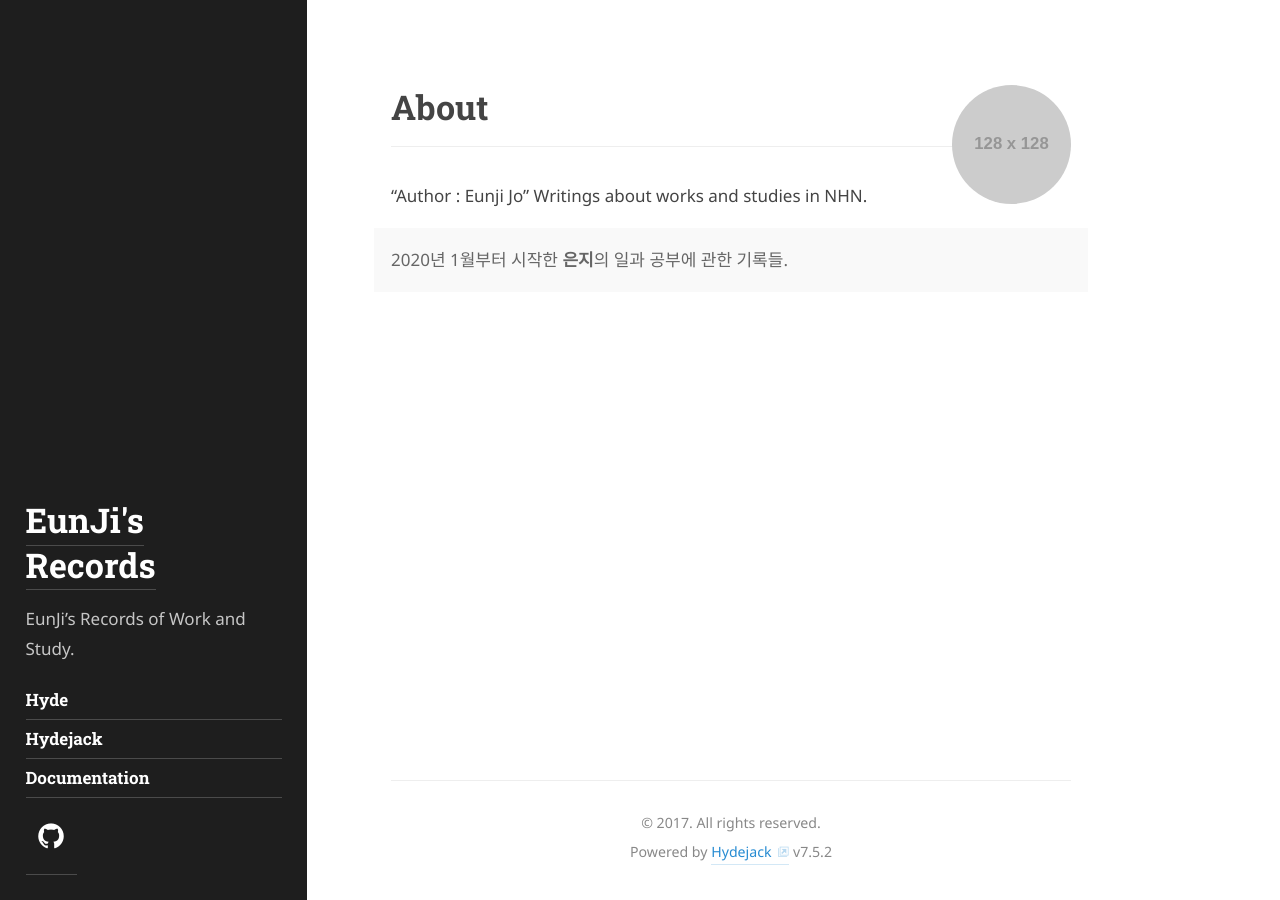
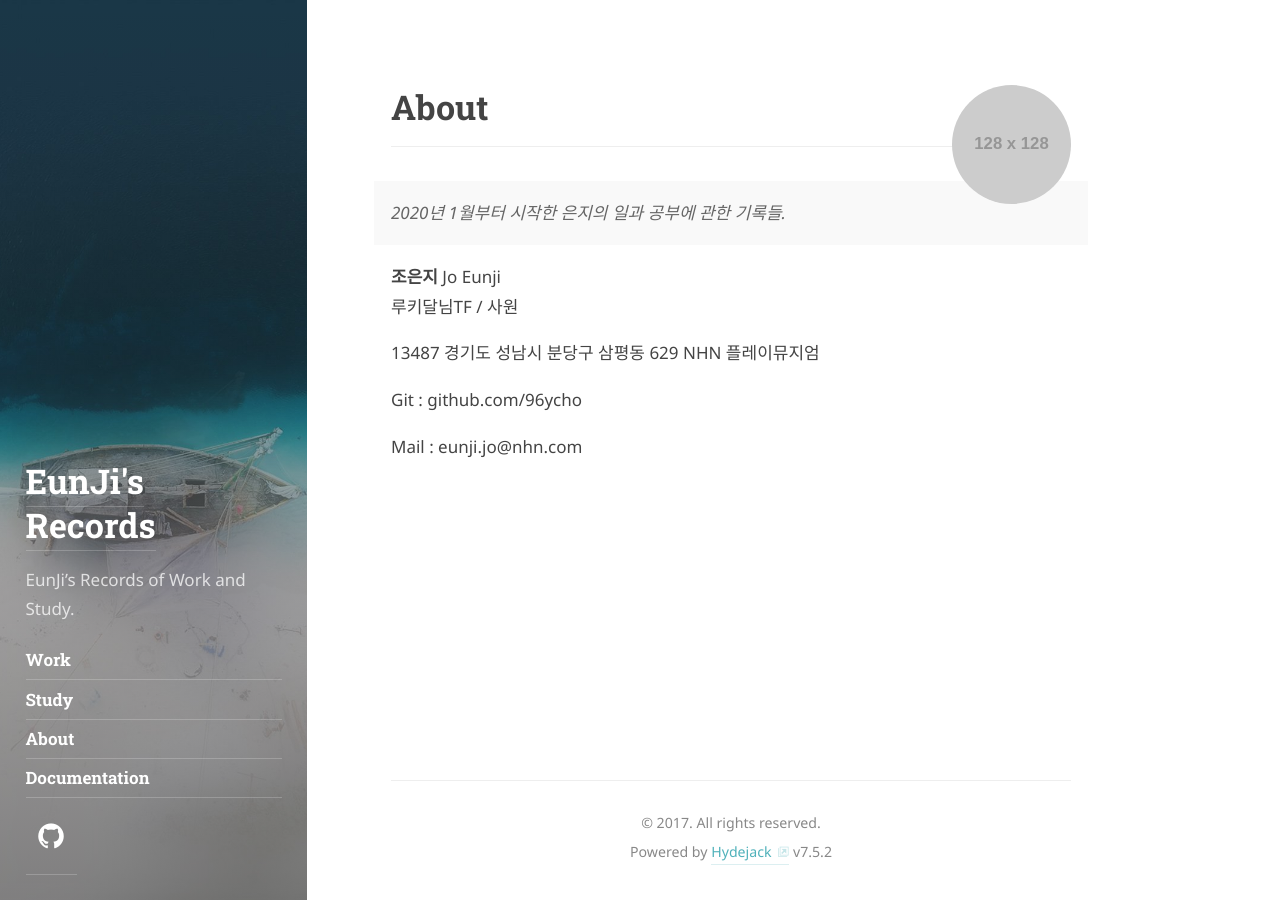
Before and after one commit to 96ycho/96ycho.github.io, a Jekyll site: the page built from about.md, in a window 1280 px wide. Built offline with Jekyll 4.4.1, drawn with Linux system fonts in a browser that asks for light colours; some web fonts are replaced.

Commit message:
about 및 category 수정

```diff
--- a/about.md
+++ b/about.md
@@ -2,8 +2,16 @@
 layout: about
 title: About
 description: >
-   2020년 1월부터 시작한 **은지**의 일과 공부에 관한 기록들. <br>
-근무지 : NHN
-github: github.com/96ycho
-mail: eunji.jo@nhn.com
+   *2020년 1월부터 시작한 은지의 일과 공부에 관한 기록들.* <br>
+menu: true
+order: 4
 ---
+
+**조은지** Jo Eunji <br>
+루키달님TF / 사원
+
+13487 경기도 성남시 분당구 삼평동 629 NHN 플레이뮤지엄
+
+Git : github.com/96ycho
+
+Mail : eunji.jo@nhn.com
```
Also changed, not shown: _data/authors.yml (+11 -2 lines), _featured_tags/hyde.md (+3 -5 lines), _featured_tags/hydejack.md (+3 -6 lines), _posts/2013-12-28-introducing-hyde.md (+1 -3 lines), _posts/2017-11-22-example-content.md (+1 -1 lines), _posts/2020-01-14-first-post.md (deleted), assets/img/author.jpg (added).
